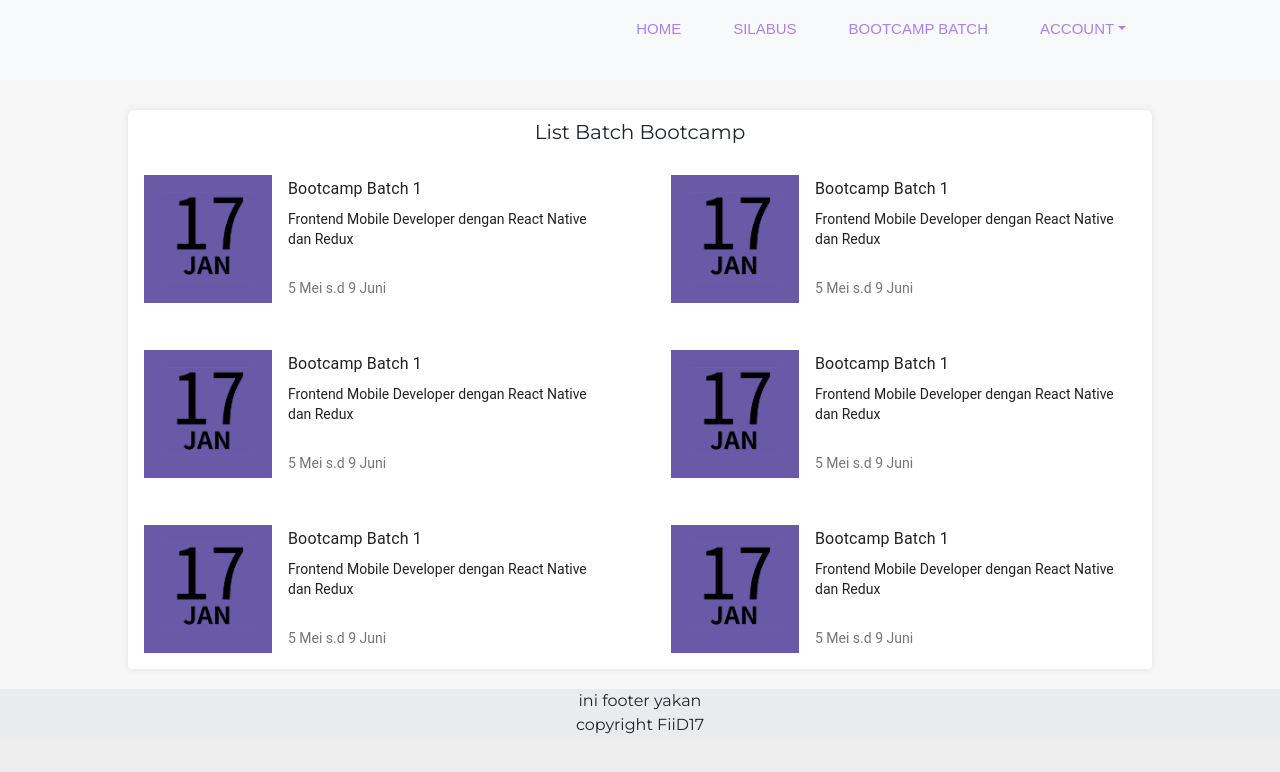
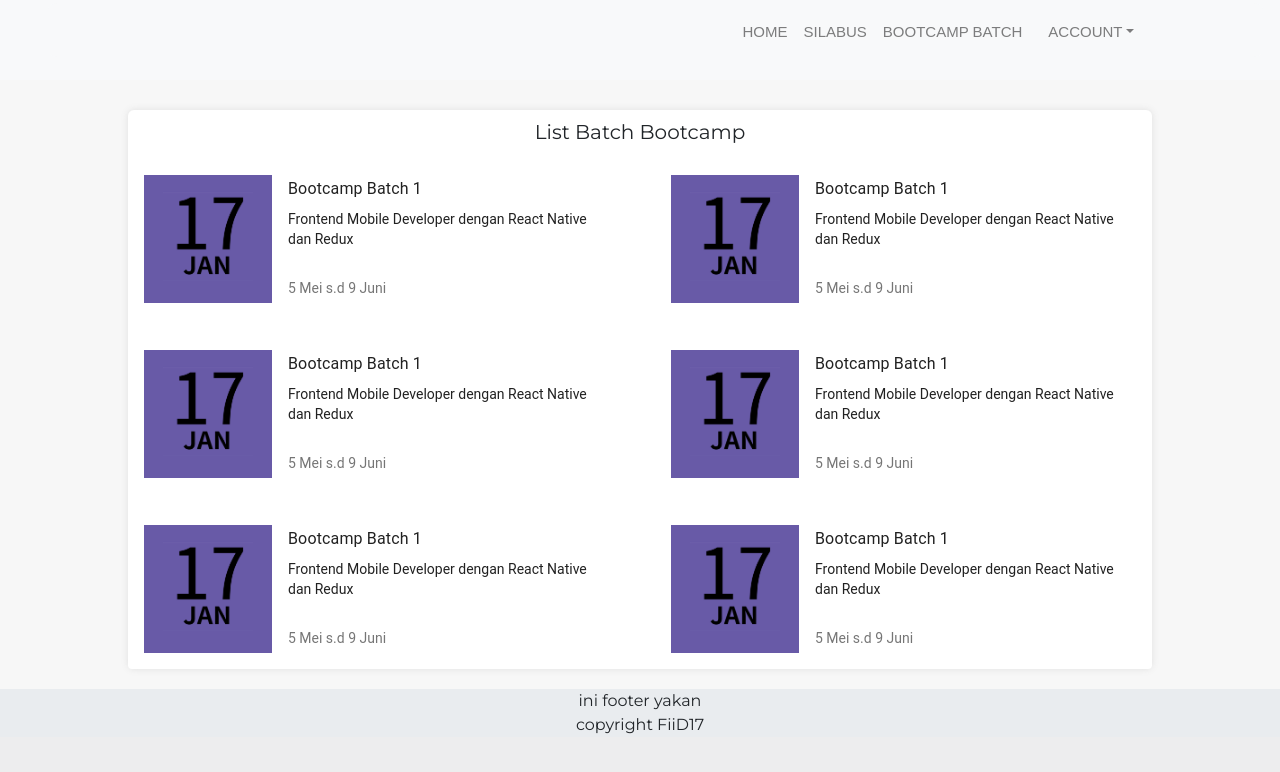
Before and after one commit to agfiddprsty/ReactWeb-Simple, a React (Create React App) app: page /Batch in a window 1280 px wide. Shown: the top 772 px of the page. Built offline with nearby package versions, Linux system fonts and the light colour scheme; a small style sheet from the web is missing; what redux-promise-middleware would draw is missing.

Commit message:
update header responsive

```diff
--- a/src/Screen/Hackerrank.js
+++ b/src/Screen/Hackerrank.js
@@ -1,7 +1,7 @@
 import React from 'react';
 import { render } from 'react-dom';
 import './css/Hackerrank.css';
-import Header from './Header';
+import Header from './HeaderSilabus';
 import Footer from './Footer';
 import Compiler from './Compiler';
 import { Card, CardImg, CardDeck,
--- a/src/Screen/Header.js
+++ b/src/Screen/Header.js
@@ -1,27 +1,36 @@
 import React, { Component } from 'react';
 import './css/Header.css';
 import {withRouter,Link} from 'react-router-dom';
+
 class Header extends Component {
   render() {
     return (
       <div className="Hom">
         <header className="Hom-header bg-light">
-            <nav className="fixed-top bg-light">
-              <ul>
-                <li className="nav-item">
+            <nav className="navbar navbar-light navbar-expand-sm navbar-toggleable-sm fixed-top bg-light">
+            <p class="navbar-brand"> </p>
+
+              {/* <!-- Toggler/collapsibe Button --> */}
+              <button class="navbar-toggler navbar-toggler-right" type="button" data-toggle="collapse" data-target="#collapsibleNavbar">
+                <span class="navbar-toggler-icon"></span>
+              </button>
+              <div class="collapse navbar-collapse bg-light colap" id="collapsibleNavbar">
+              <ul class="navbar-nav ml-auto">
+                <li className="nav-item ml-auto">
                   <Link to='/home' className="nav-link">HOME</Link>
                   </li>
-                <li className="nav-item"><a href="#silabus" className="nav-link">SILABUS</a></li>
-                <li className="nav-item"><a href="#bootcamp" className="nav-link">BOOTCAMP BATCH</a></li>
+                  <li className="nav-item ml-auto"><a href="#silabus" className="nav-link">SILABUS</a></li>
+                  <li className="nav-item ml-auto"><a href="#bootcamp" className="nav-link">BOOTCAMP BATCH</a></li>
                   <li className="nav-item dropdown">
                   <a class="nav-link dropdown-toggle" href="#" id="navbardrop" data-toggle="dropdown">ACCOUNT
                   </a>
-                 <div class="dropdown-menu">
+                  <div class="dropdown-menu drpdn bg-light">
                   <Link to='/profile' className="dropdown-item">PROFILE</Link>
                   <Link to='/reg' className="dropdown-item">LOGOUT</Link>
                   </div>
                   </li>
               </ul>
+            </div>
             </nav>
         </header>
       </div>
--- a/src/Screen/HeaderSilabus.js
+++ b/src/Screen/HeaderSilabus.js
@@ -1,26 +1,36 @@
 import React, { Component } from 'react';
 import './css/Header.css';
 import {withRouter,Link} from 'react-router-dom';
+
 class Header extends Component {
   render() {
     return (
       <div className="Hom">
-        <header className="Hom-header">
-            <nav>
-              <ul>
-                <li className="nav-item">
+        <header className="Hom-header bg-light">
+            <nav className="navbar navbar-light navbar-expand-sm navbar-toggleable-sm fixed-top bg-light">
+            <p class="navbar-brand"> </p>
+
+              {/* <!-- Toggler/collapsibe Button --> */}
+              <button class="navbar-toggler navbar-toggler-right" type="button" data-toggle="collapse" data-target="#collapsibleNavbar">
+                <span class="navbar-toggler-icon"></span>
+              </button>
+              <div class="collapse navbar-collapse bg-light colap" id="collapsibleNavbar">
+              <ul class="navbar-nav ml-auto">
+                <li className="nav-item ml-auto">
                   <Link to='/home' className="nav-link">HOME</Link>
                   </li>
-                <li className="nav-item"><a href="#" className="nav-link">ABOUT</a></li>
-                <li className="nav-item dropdown active">
+                  <li className="nav-item ml-auto"><a href="/silabus/list" className="nav-link">SILABUS</a></li>
+                  <li className="nav-item ml-auto"><a href="/batch" className="nav-link">BOOTCAMP BATCH</a></li>
+                  <li className="nav-item dropdown">
                   <a class="nav-link dropdown-toggle" href="#" id="navbardrop" data-toggle="dropdown">ACCOUNT
                   </a>
-                 <div class="dropdown-menu">
-                 <Link to='#' className="dropdown-item">PROFILE</Link>
+                  <div class="dropdown-menu drpdn bg-light">
+                  <Link to='/profile' className="dropdown-item">PROFILE</Link>
                   <Link to='/reg' className="dropdown-item">LOGOUT</Link>
                   </div>
                   </li>
               </ul>
+            </div>
             </nav>
         </header>
       </div>
--- a/src/Screen/Headereg.js
+++ b/src/Screen/Headereg.js
@@ -6,11 +6,19 @@ class Headereg extends Component {
     return (
       <div className="Hom">
         <header className="fixed-top Hom-header">
-            <nav className="bg-light">
-              <ul>
+            <nav className="navbar navbar-light navbar-expand-sm navbar-toggleable-sm bg-light">
+            <p class="navbar-brand"> </p>
+              {/* <!-- Toggler/collapsibe Button --> */}
+              <button class="navbar-toggler navbar-toggler-right" type="button" data-toggle="collapse" data-target="#collapsibleNavbar">
+                <span class="navbar-toggler-icon"></span>
+              </button>
+              <div class="collapse navbar-collapse bg-light colap" id="collapsibleNavbar">
+              <ul className="navbar-nav ml-auto">
                 <li><Link to='/home' className="nav-link">HOME</Link></li>
+                <li><Link to='/' className="nav-link">LOGIN</Link></li>
                 <li><Link to='/reg' className="nav-link">REGISTER</Link></li>
               </ul>
+              </div>
             </nav>
         </header>
       </div>
--- a/src/Screen/ListBatch.js
+++ b/src/Screen/ListBatch.js
@@ -1,5 +1,5 @@
 import React from 'react';
-import Header from './Header';
+import Header from './HeaderSilabus';
 import Footer from './Footer';
 import Batch from './batch.js';
 import ModalProfile from './ModalProfile';
--- a/src/Screen/ListSilabus.js
+++ b/src/Screen/ListSilabus.js
@@ -2,7 +2,7 @@ import React,{Component} from 'react';
 import './css/Silabus.css';
 import 'sass-loader';
 import { List } from 'material-ui';
-import Header from './Header.js';
+import Header from './HeaderSilabus';
 import Footer from './Footer.js';
 import './css/Home.css';
 import {  CardDeck, } from 'reactstrap';
--- a/src/Screen/Registrasi.js
+++ b/src/Screen/Registrasi.js
@@ -13,6 +13,7 @@ class registrasi extends Component{
     this.handleChange = this.handleChange.bind(this);
     this.onLoadReecaptcha = this.onLoadRecaptcha.bind(this);
     this.verifyCallback = this.verifyCallback.bind(this);
+    this.moveLogin = this.moveLogin.bind(this);
     this.state = {
         isverified: false,
         name:'',
@@ -47,6 +48,11 @@ class registrasi extends Component{
         //alert(this.state.name);
         }
       }
+
+      moveLogin(){
+        this.props.history.push("/");
+    }
+
       componentDidMount() {
         if (this.captchaDemo) {
             console.log("started, just a second...")
@@ -81,7 +87,7 @@ class registrasi extends Component{
                         <img src="https://image.ibb.co/n7oTvU/logo_white.png" alt=""/>
                         <h3>Welcome</h3>
                         <p>Arkademian</p>
-                        <button className="btn btn-light">LOGIN</button><br/>
+                        <button className="btn btn-light" onClick={this.moveLogin}>LOGIN</button><br/>
                     </div>
                     <div class="col-md-9 register-right">
                         <div class="tab-content" id="myTabContent">
--- a/src/Screen/css/Header.css
+++ b/src/Screen/css/Header.css
@@ -16,7 +16,7 @@ nav ul li{
     float: left;
     display: block;
     font-size: 15px;
-    margin: -10px 10px 25px 10px;
+    margin: -10px 0px 25px 10px;
     color: #a883e9;
     align-self: center;
 }
@@ -31,6 +31,30 @@ nav ul li a:hover{
     color: #55a8fd;
     text-decoration: none;
 }
+.menu-mobile{
+    position: relative;
+    float: right;
+    display: none;
+}
+.menu-mobile a{
+    color: #888;
+    font-size: 14px;
+    text-transform: uppercase;
+    text-decoration: none;
+    padding: 5px 10px 5px 10px;
+    border: 1px solid #888 ;
+}
+
+.drpdn{
+  border: none;
+  border-radius: 10px;
+}
+
+.colap {
+  width: 100%;
+  border-radius: 10px;
+}
+
 
 .Hom {
   align-items: center;
```
Also changed, not shown: package.json (+8 -6 lines), 1 other file (tests, documents, lock files or other folders). Lines whose indentation alone changed are shown as unchanged.
